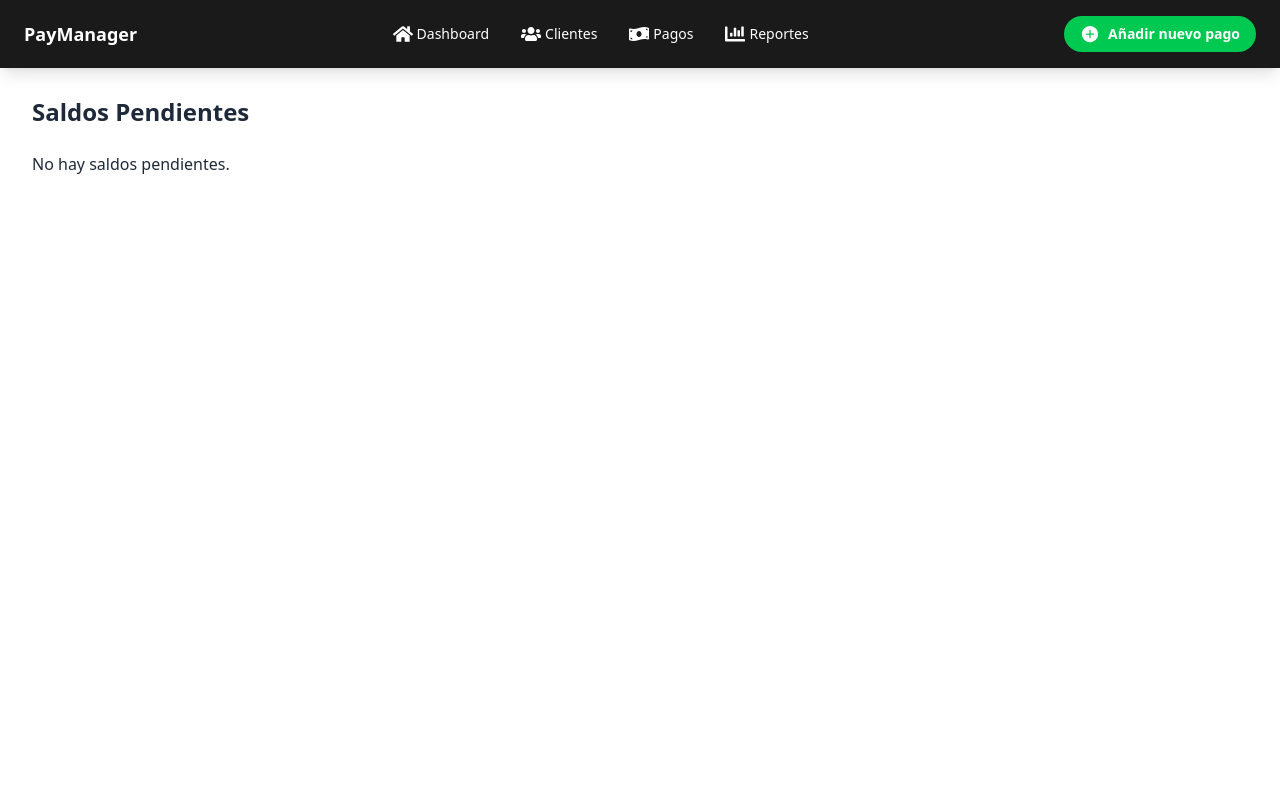
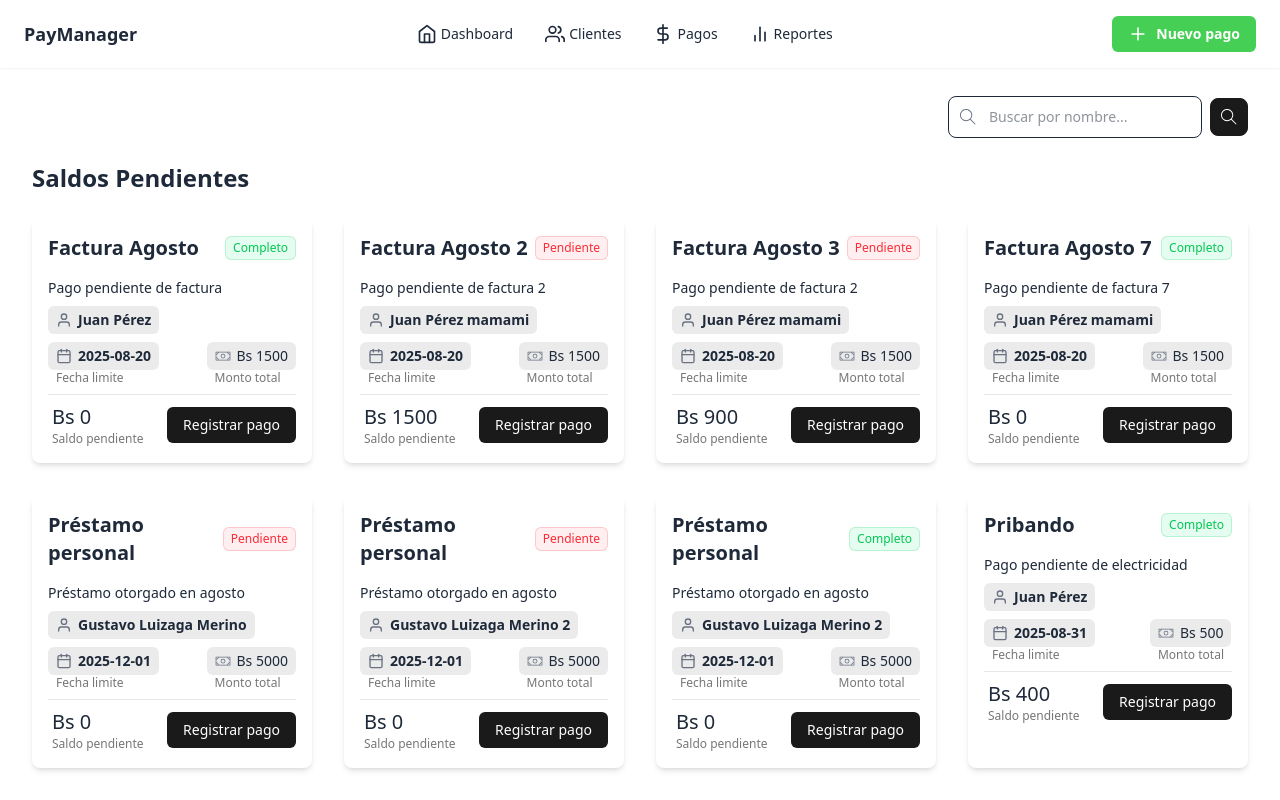
Before and after one commit to GustavoLuizaga/Pay-Manager-Frontend, a React (Vite) app: page / in a window 1280 px wide. Shown: the top 800 px of the page. Built offline with nearby package versions, Linux system fonts and the light colour scheme; no server answers.

Commit message:
fix: resolve mockData import and style

```diff
--- a/src/components/Header.jsx
+++ b/src/components/Header.jsx
@@ -1,5 +1,4 @@
-import { FaHome, FaUsers, FaMoneyBillWave, FaChartBar } from "react-icons/fa";
-import { IoIosAddCircle } from "react-icons/io";
+import { FiHome, FiUsers, FiDollarSign, FiBarChart2, FiPlus } from "react-icons/fi";
 import { HiMenu, HiX } from "react-icons/hi";
 import { useState, useEffect } from "react";
 
@@ -24,39 +23,39 @@ export function Header() {
     };
 
     return (
-        <header className="fixed top-0 left-0 w-full z-50 bg-[#1A1A1A] backdrop-blur-md shadow-lg text-white">
+        <header className="fixed top-0 left-0 w-full z-50  backdrop-blur-md shadow-xs ">
             <div className="max-w-7xl mx-auto px-4 sm:px-6 py-4 flex items-center justify-between">
                 <div className="flex items-center gap-3">
                     <span className="font-bold text-lg">PayManager</span>
                 </div>
                 <nav className="hidden md:flex items-center gap-8 text-sm font-medium">
                     <a href="#" className="flex items-center gap-1 hover:text-blue-400">
-                        <FaHome className="w-5 h-5" />
+                        <FiHome className="w-5 h-5" />
                         Dashboard
                     </a>
                     <a href="#" className="flex items-center gap-1 hover:text-blue-400">
-                        <FaUsers className="w-5 h-5" />
+                        <FiUsers className="w-5 h-5" />
                         Clientes
                     </a>
                     <a href="#" className="flex items-center gap-1 hover:text-blue-400">
-                        <FaMoneyBillWave className="w-5 h-5" />
+                        <FiDollarSign className="w-5 h-5" />
                         Pagos
                     </a>
                     <a href="#" className="flex items-center gap-1 hover:text-blue-400">
-                        <FaChartBar className="w-5 h-5" />
+                        <FiBarChart2 className="w-5 h-5" />
                         Reportes
                     </a>
                 </nav>
 
                 <div className="flex items-center gap-2 md:gap-0">
-                    <button className="flex items-center gap-2 bg-green-500 hover:bg-green-400 text-white rounded-full px-3 py-1.5 sm:px-4 sm:py-2 text-xs sm:text-sm font-medium sm:font-semibold whitespace-nowrap">
-                        <IoIosAddCircle className="w-4 h-4 sm:w-5 sm:h-5"/>
-                        <span className="hidden xs:inline">Añadir nuevo pago</span>
-                        <span className="xs:hidden">Añadir nuevo pago</span>
+                    <button className="flex items-center gap-2 bg-[#45d055] hover:bg-green-400 text-white rounded-md px-3 py-1.5 sm:px-4 sm:py-2 text-xs sm:text-sm font-medium sm:font-semibold whitespace-nowrap">
+                        <FiPlus className="w-4 h-4 sm:w-5 sm:h-5"/>
+                        <span className="hidden xs:inline">Nuevo pago</span>
+                        <span className="xs:hidden">Nuevo pago</span>
                     </button>
 
                     <button
-                        className="md:hidden ml-2 text-white focus:outline-none"
+                        className="md:hidden ml-2 text-[#1A1A1A] focus:outline-none"
                         onClick={toggleMenu}
                         aria-label="Menú principal"
                     >
@@ -70,22 +69,22 @@ export function Header() {
             </div>
 
             {isMenuOpen && (
-                <div className="md:hidden bg-[#1A1A1A] border-t border-gray-800">
+                <div className="md:hidden  border-t border-gray-800">
                     <div className="px-4 py-3 space-y-3">
-                        <a href="#" className="flex items-center gap-2 text-sm py-2 px-3 hover:bg-gray-800 rounded-md">
-                            <FaHome className="w-5 h-5" />
+                        <a href="#" className="flex items-center gap-2 text-sm py-2 px-3 hover:bg-gray-100 rounded-md">
+                            <FiHome className="w-5 h-5" />
                             Dashboard
                         </a>
-                        <a href="#" className="flex items-center gap-2 text-sm py-2 px-3 hover:bg-gray-800 rounded-md">
-                            <FaUsers className="w-5 h-5" />
+                        <a href="#" className="flex items-center gap-2 text-sm py-2 px-3 hover:bg-gray-100 rounded-md">
+                            <FiUsers className="w-5 h-5" />
                             Clientes
                         </a>
-                        <a href="#" className="flex items-center gap-2 text-sm py-2 px-3 hover:bg-gray-800 rounded-md">
-                            <FaMoneyBillWave className="w-5 h-5" />
+                        <a href="#" className="flex items-center gap-2 text-sm py-2 px-3 hover:bg-gray-100 rounded-md">
+                            <FiDollarSign className="w-5 h-5" />
                             Pagos
                         </a>
-                        <a href="#" className="flex items-center gap-2 text-sm py-2 px-3 hover:bg-gray-800 rounded-md">
-                            <FaChartBar className="w-5 h-5" />
+                        <a href="#" className="flex items-center gap-2 text-sm py-2 px-3 hover:bg-gray-100 rounded-md">
+                            <FiBarChart2 className="w-5 h-5" />
                             Reportes
                         </a>
                     </div>
--- a/src/components/OustandingBalance.jsx
+++ b/src/components/OustandingBalance.jsx
@@ -3,7 +3,7 @@ import { OutstandingBalanceCard } from "./OustandingBalanceCard";
 export function OutstandingBalance({balanceCards}) {
     return (
 
-        <div className="grid grid-cols-1 sm:grid-cols-2 lg:grid-cols-3 xl:grid-cols-4 gap-6 sm:gap-8">
+        <div className="grid grid-cols-1 sm:grid-cols-2 lg:grid-cols-3 xl:grid-cols-4 gap-6 sm:gap-8 ">
             {balanceCards.map((cardData) => (
                 <OutstandingBalanceCard
                     key={cardData.id}
--- a/src/components/OustandingBalanceCard.jsx
+++ b/src/components/OustandingBalanceCard.jsx
@@ -1,7 +1,7 @@
 
-import { FaUser } from "react-icons/fa";
-import { FaCalendar } from "react-icons/fa";
-import { FaMoneyBill } from "react-icons/fa";
+import { FiUser } from "react-icons/fi";
+import { FiCalendar } from "react-icons/fi";
+import { PiMoneyLight } from "react-icons/pi";
 import { useState } from "react";
 import { PayModal } from "./PayModal";
 
@@ -17,9 +17,9 @@ export function OutstandingBalanceCard({ title, fullName, endDate, totalAmount,
 
 
     return (
-        <div className="w-full rounded-xl p-4 shadow-md">
+        <div className="w-full rounded-lg p-4 shadow-md">
             <header className="flex justify-between items-center">
-                <h3 className="text-lg text-wrap line-clamp-2 font-bold">{title}</h3>
+                <h3 className="text-xl text-wrap line-clamp-2 font-bold">{title}</h3>
                 <span className={`inline-flex items-center rounded-md px-2 py-1 text-xs font-medium ${completed
                     ? "bg-red-400/10 text-red-500 inset-ring inset-ring-red-500/20"
                     : "bg-green-400/10 text-green-500 inset-ring inset-ring-green-500/20"
@@ -30,24 +30,24 @@ export function OutstandingBalanceCard({ title, fullName, endDate, totalAmount,
             <main className="mt-4">
                 <p className="mb-2 text-sm line-clamp-3 text-wrap">{description}</p>
                 <div className="flex flex-col mt-2">
-                    <span className="self-start rounded-md bg-[#F2F2F2] font-semibold px-2 py-1 inline-flex items-center gap-1.5 text-sm">
-                        <FaUser className="text-gray-500 text-base" />
+                    <span className="self-start rounded-md bg-[#EBEBEB] font-semibold px-2 py-1 inline-flex items-center gap-1.5 text-sm">
+                        <FiUser className="text-gray-500 text-base" />
                         <span>{fullName}</span>
                     </span>
-                    <div className="flex justify-between mt-1">
+                    <div className="flex justify-between mt-2 gap-4">
                         <dl>
-                            <dd className="inline-flex items-center gap-1.5 rounded-md bg-[#F2F2F2] px-2 py-1 font-semibold text-sm">
-                                <FaCalendar className="text-gray-500 text-base" />
+                            <dd className="inline-flex items-center gap-1.5 rounded-md bg-[#EBEBEB] px-2 py-1 font-semibold text-sm">
+                                <FiCalendar className="text-gray-500 text-base" />
                                 <span>{endDate}</span>
                             </dd>
-                            <dt className="text-sm text-[#616161] px-2">Fecha limite</dt>
+                            <dt className="text-xs text-[#767676] px-2">Fecha limite</dt>
                         </dl>
-                        <dl className="">
-                            <dd className="inline-flex items-center gap-1.5 rounded-md bg-[#F2F2F2] px-2 py-1 font-medium text-sm">
-                                <FaMoneyBill className="text-gray-500 text-base" />
+                        <dl >
+                            <dd className="inline-flex items-center gap-1.5 rounded-md bg-[#EBEBEB] px-2 py-1 font-medium text-sm">
+                                <PiMoneyLight className="text-gray-500 text-base" />
                                 <span>Bs {totalAmount}</span>
                             </dd>
-                            <dt className="text-sm text-[#767676] px-2">Monto total</dt>
+                            <dt className="text-xs text-[#767676] px-2">Monto total</dt>
                         </dl>
                     </div>
                 </div>
@@ -55,7 +55,7 @@ export function OutstandingBalanceCard({ title, fullName, endDate, totalAmount,
                 <footer className="flex items-center justify-between mt-auto">
                     <div className="flex flex-col px-1">
                         <span className="text-xl font-medium">Bs {pendingAmount}</span>
-                        <span className="text-sm text-[#767676]">Saldo pendiente</span>
+                        <span className="text-xs text-[#767676]">Saldo pendiente</span>
 
                     </div>
                     <button className="bg-[#1A1A1A] text-sm text-white py-2 px-4 rounded-md hover:bg-[#1A1A1A]/85 hover:scale-105 transition-all"
--- /dev/null
+++ b/src/mocks/dataMock.json
@@ -0,0 +1,219 @@
+{
+    "success": true,
+    "message": "Outstanding balances retrieved successfully",
+    "data": [
+        {
+            "dateStart": "2025-08-10",
+            "title": "Factura Agosto",
+            "description": "Pago pendiente de factura",
+            "dateEnd": "2025-08-20",
+            "fullName": "Juan Pérez",
+            "mount": 1500,
+            "state": false,
+            "payBalances": [
+                {
+                    "id": 1,
+                    "datePay": "2025-08-10",
+                    "mountPay": 300,
+                    "payType": "qr"
+                },
+                {
+                    "id": 4,
+                    "datePay": "2025-08-01",
+                    "mountPay": 200,
+                    "payType": "qr"
+                },
+                {
+                    "id": 5,
+                    "datePay": "2025-08-12",
+                    "mountPay": 250,
+                    "payType": "TRANSFERENCIA"
+                },
+                {
+                    "id": 6,
+                    "datePay": "2025-08-12",
+                    "mountPay": 50,
+                    "payType": "TRANSFERENCIA"
+                },
+                {
+                    "id": 7,
+                    "datePay": "2025-08-15",
+                    "mountPay": 100,
+                    "payType": "Pago por QR"
+                },
+                {
+                    "id": 8,
+                    "datePay": "2025-08-15",
+                    "mountPay": 600,
+                    "payType": "Pago por QR"
+                }
+            ],
+            "id": 1,
+            "balance": 0
+        },
+        {
+            "dateStart": "2025-08-10",
+            "title": "Factura Agosto 2",
+            "description": "Pago pendiente de factura 2",
+            "dateEnd": "2025-08-20",
+            "fullName": "Juan Pérez mamami",
+            "mount": 1500,
+            "state": true,
+            "payBalances": [],
+            "id": 2,
+            "balance": 1500
+        },
+        {
+            "dateStart": "2025-08-10",
+            "title": "Factura Agosto 3",
+            "description": "Pago pendiente de factura 2",
+            "dateEnd": "2025-08-20",
+            "fullName": "Juan Pérez mamami",
+            "mount": 1500,
+            "state": true,
+            "payBalances": [
+                {
+                    "id": 2,
+                    "datePay": "2025-08-10",
+                    "mountPay": 300,
+                    "payType": "qr"
+                },
+                {
+                    "id": 3,
+                    "datePay": "2025-08-10",
+                    "mountPay": 300,
+                    "payType": "qr"
+                }
+            ],
+            "id": 6,
+            "balance": 900
+        },
+        {
+            "dateStart": "2025-08-20",
+            "title": "Factura Agosto 7",
+            "description": "Pago pendiente de factura 7",
+            "dateEnd": "2025-08-20",
+            "fullName": "Juan Pérez mamami",
+            "mount": 1500,
+            "state": false,
+            "payBalances": [
+                {
+                    "id": 13,
+                    "datePay": "2025-08-15",
+                    "mountPay": 500,
+                    "payType": "preubaaaass"
+                },
+                {
+                    "id": 14,
+                    "datePay": "2025-08-15",
+                    "mountPay": 1000,
+                    "payType": "preubaaaass"
+                }
+            ],
+            "id": 7,
+            "balance": 0
+        },
+        {
+            "dateStart": "2025-08-01",
+            "title": "Préstamo personal",
+            "description": "Préstamo otorgado en agosto",
+            "dateEnd": "2025-12-01",
+            "fullName": "Gustavo Luizaga Merino",
+            "mount": 5000,
+            "state": true,
+            "payBalances": [
+                {
+                    "id": 11,
+                    "datePay": "2025-08-15",
+                    "mountPay": 4500,
+                    "payType": "preubaaaa"
+                },
+                {
+                    "id": 12,
+                    "datePay": "2025-08-15",
+                    "mountPay": 500,
+                    "payType": "preubaaaa"
+                }
+            ],
+            "id": 8,
+            "balance": 0
+        },
+        {
+            "dateStart": "2025-08-01",
+            "title": "Préstamo personal",
+            "description": "Préstamo otorgado en agosto",
+            "dateEnd": "2025-12-01",
+            "fullName": "Gustavo Luizaga Merino 2",
+            "mount": 5000,
+            "state": true,
+            "payBalances": [
+                {
+                    "id": 10,
+                    "datePay": "2025-08-15",
+                    "mountPay": 5000,
+                    "payType": "Pago por QR"
+                }
+            ],
+            "id": 9,
+            "balance": 0
+        },
+        {
+            "dateStart": "2025-08-01",
+            "title": "Préstamo personal",
+            "description": "Préstamo otorgado en agosto",
+            "dateEnd": "2025-12-01",
+            "fullName": "Gustavo Luizaga Merino 2",
+            "mount": 5000,
+            "state": false,
+            "payBalances": [
+                {
+                    "id": 9,
+                    "datePay": "2025-08-15",
+                    "mountPay": 5000,
+                    "payType": "Pago por QR"
+                }
+            ],
+            "id": 10,
+            "balance": 0
+        },
+        {
+            "dateStart": "2025-08-01",
+            "title": "Pribando ",
+            "description": "Pago pendiente de electricidad",
+            "dateEnd": "2025-08-31",
+            "fullName": "Juan Pérez",
+            "mount": 500,
+            "state": false,
+            "payBalances": [
+                {
+                    "id": 15,
+                    "datePay": "2025-08-31",
+                    "mountPay": 100,
+                    "payType": "Pago en QR"
+                }
+            ],
+            "id": 13,
+            "balance": 400
+        },
+        {
+            "dateStart": "2025-08-01",
+            "title": "Pribando 2",
+            "description": "Pago pendiente de electricidad",
+            "dateEnd": "2025-08-31",
+            "fullName": "Juan Pérez",
+            "mount": 3500,
+            "state": false,
+            "payBalances": [
+                {
+                    "id": 16,
+                    "datePay": "2025-08-31",
+                    "mountPay": 600,
+                    "payType": "Pago en QR"
+                }
+            ],
+            "id": 14,
+            "balance": 2900
+        }
+    ],
+    "timestamp": "2025-09-02T18:35:28.9250767"
+}
--- a/src/pages/OutstandingBalancePage.jsx
+++ b/src/pages/OutstandingBalancePage.jsx
@@ -1,30 +1,85 @@
-
-import { useEffect, useState } from "react";
+import { useState } from "react";
 import { OutstandingBalance } from "../components/OustandingBalance";
+import { TfiSearch } from "react-icons/tfi";
+import dataMock from "../mocks/dataMock.json";
 
 export function OutstandingBalancePage() {
+  const [balanceCards, setBalanceCards] = useState(dataMock.data || []);
+  const [originalCards, setOriginalCards] = useState(dataMock.data || []); // Guardar datos originales
+  const [query, setQuery] = useState("");
 
-   const [balanceCards, setBalanceCards] = useState([]);
+  // useEffect(() => {
+  //   const fetchData = async () => {
+  //     try {
+  //       const response = await fetch('http://localhost:8080/outstanding-balance');
+  //       const data = await response.json();
+  //       setBalanceCards(data.data || []);
+  //       setOriginalCards(data.data || []); // Guardar una copia
+  //     } catch (error) {
+  //       console.error("Error fetching data:", error);
+  //     }
+  //   };
+  //   fetchData();
+  // }, []);
 
-   useEffect(() => {
-     const fetchData = async () => {
-       const response = await fetch('http://localhost:8080/outstanding-balance');
-       const data = await response.json();
-       setBalanceCards(data.data);
-     };
-     fetchData();
-   }, []);
+  const handleChange = async (e) => {
+    const value = e.target.value;
+    if (value.startsWith(' ')) return;
+    setQuery(value);
+
+    if (value === "") {
+      setBalanceCards(originalCards);
+    }
+  }
+
+  const handleSubmit = (event) => {
+    event.preventDefault();
+
+    if (query === "") {
+      setBalanceCards(originalCards);
+      return;
+    }
+
+    const dataFiltered = balanceCards.filter(card =>
+      card && card.fullName && card.fullName.toLowerCase().includes(query.toLowerCase())
+    );
+
+    setBalanceCards(dataFiltered);
+  }
 
   return (
-    <>
+    <section>
+      <div className="flex justify-end items-center mb-6 gap-4">
+        <form className="flex items-center w-full sm:w-auto" onSubmit={handleSubmit}>
+          <div className="relative w-full">
+            <div className="absolute inset-y-0 start-0 flex items-center ps-3 pointer-events-none">
+              <TfiSearch className="text-gray-500" />
+            </div>
+            <input
+              type="text"
+              id="simple-search"
+              value={query}
+              onChange={handleChange}
+              className="border border-bg-gray-800 text-sm rounded-lg block ps-10 p-2.5 w-full"
+              placeholder="Buscar por nombre..."
+            />
+          </div>
+          <button
+            type="submit"
+            className="p-2.5 ms-2 text-sm font-medium text-white bg-[#1A1A1A] rounded-lg border border-[#1A1A1A] hover:bg-[#1A1A1A]/90 focus:ring-4 focus:outline-none"
+          >
+            <TfiSearch className="w-4 h-4" />
+            <span className="sr-only">Search</span>
+          </button>
+        </form>
+      </div>
       <h2 className="text-2xl font-bold mb-6">Saldos Pendientes</h2>
-      {
-        balanceCards?.length > 0 ? (
-          <OutstandingBalance balanceCards={balanceCards} />
-        ) : (
-          <p>No hay saldos pendientes.</p>
-        )
-      }
-    </>
+
+      {balanceCards?.length > 0 ? (
+        <OutstandingBalance balanceCards={balanceCards} />
+      ) : (
+        <p>No hay saldos pendientes que coincidan con tu búsqueda.</p>
+      )}
+    </section>
   );
 }
```
